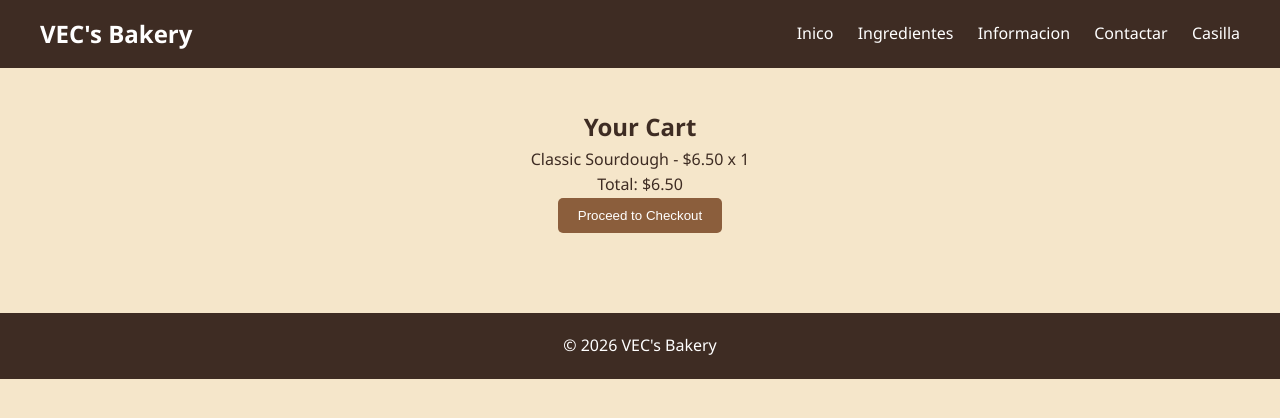
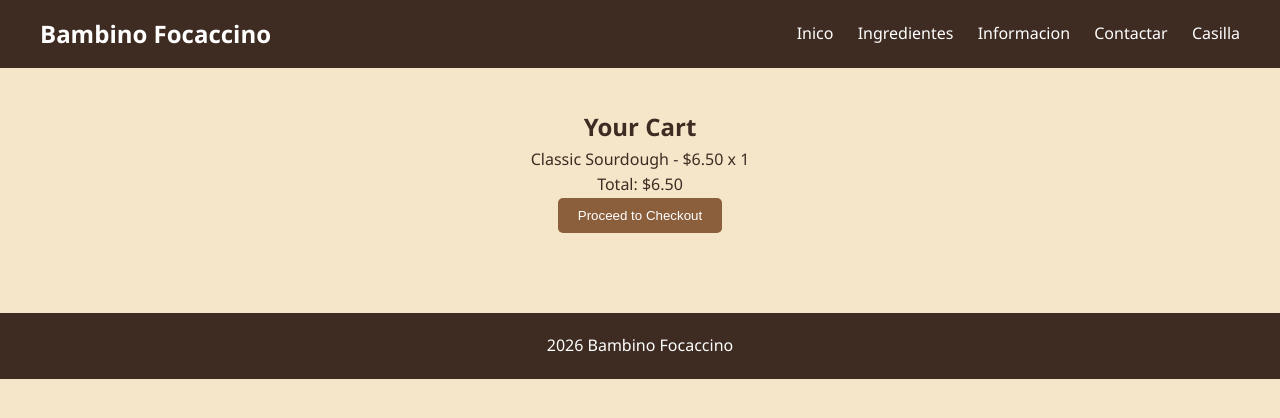
Before and after one commit to Shadowcat-dev/SourDoe, a plain HTML site: page cart.html in a window 1280 px wide. Drawn offline with Linux system fonts and the light colour scheme.

Commit message:
Rename bakery from VEC's to Bambino Focaccino

```diff
--- a/cart.html
+++ b/cart.html
@@ -1,13 +1,13 @@
 <!DOCTYPE html>
 <html>
 <head>
-    <title>Cart | VEC's Bakery</title>
+    <title>Cart | Bambino Focaccino</title>
     <link rel="stylesheet" href="style.css">
 </head>
 <body>
 
 <div class="navbar">
-    <h2>VEC's Bakery</h2>
+    <h2>Bambino Focaccino</h2>
      <div>
         <a href="index.html">Inico</a>
         <a href="shop.html">Ingredientes</a>
@@ -25,7 +25,7 @@
 </div>
 
 <footer>
-    © 2026 VEC's Bakery
+    2026 Bambino Focaccino
 </footer>
 
 </body>
```
